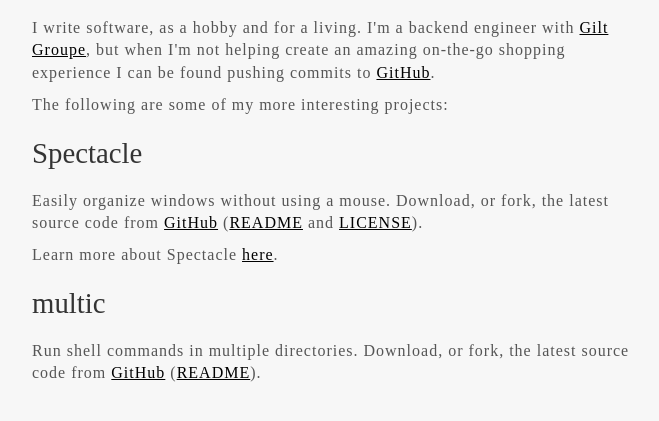
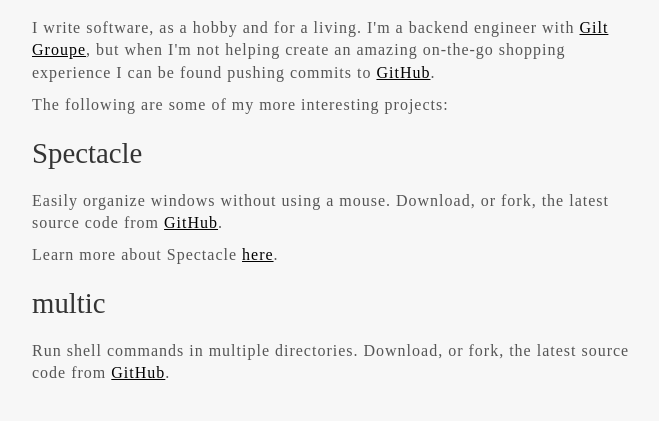
Before and after one commit to eczarny/eczarny.github.com, a plain HTML site: page index.html in a window 1280 px wide. Shown: the part 199-620 px from the top of the page, without its empty margins (308-967 px from the left). Drawn offline with Linux system fonts and the light colour scheme.

Commit message:
Actually, just remove the README and LICENSE links.

```diff
--- a/index.html
+++ b/index.html
@@ -31,10 +31,10 @@
     <p>I write software, as a hobby and for a living. I'm a backend engineer with <a href="http://www.gilt.com">Gilt Groupe</a>, but when I'm not helping create an amazing on-the-go shopping experience I can be found pushing commits to <a href="http://github.com/eczarny">GitHub</a>.</p>
     <p>The following are some of my more interesting projects:</p>
     <h2>Spectacle</h2>
-    <p>Easily organize windows without using a mouse. Download, or fork, the latest source code from <a href="https://github.com/eczarny/spectacle">GitHub</a> (<a href="https://github.com/eczarny/spectacle/blob/master/README.md">README</a> and <a href="https://github.com/eczarny/spectacle/blob/master/LICENSE.md">LICENSE</a>).</p>
+    <p>Easily organize windows without using a mouse. Download, or fork, the latest source code from <a href="https://github.com/eczarny/spectacle">GitHub</a>.</p>
     <p>Learn more about Spectacle <a href="http://spectacleapp.com/">here</a>.</p>
     <h2>multic</h2>
-    <p>Run shell commands in multiple directories. Download, or fork, the latest source code from <a href="https://github.com/eczarny/multic">GitHub</a> (<a href="https://github.com/eczarny/multic/blob/master/README.md">README</a>).</p>
+    <p>Run shell commands in multiple directories. Download, or fork, the latest source code from <a href="https://github.com/eczarny/multic">GitHub</a>.</p>
   </div>
 </body>
 </html>
```
